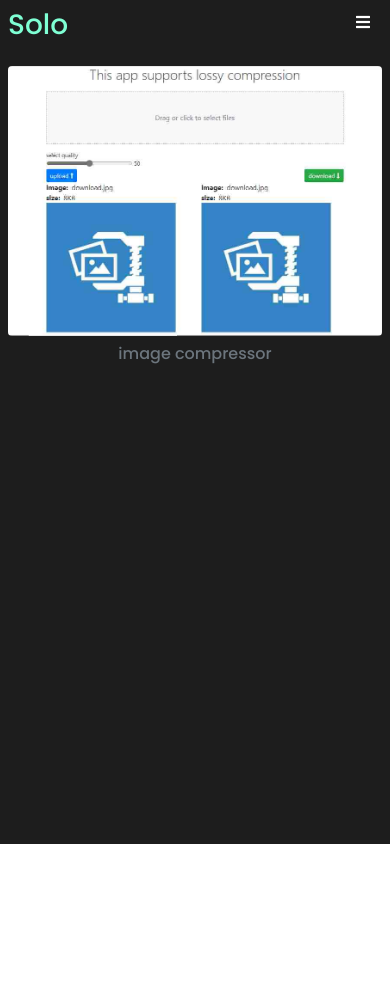
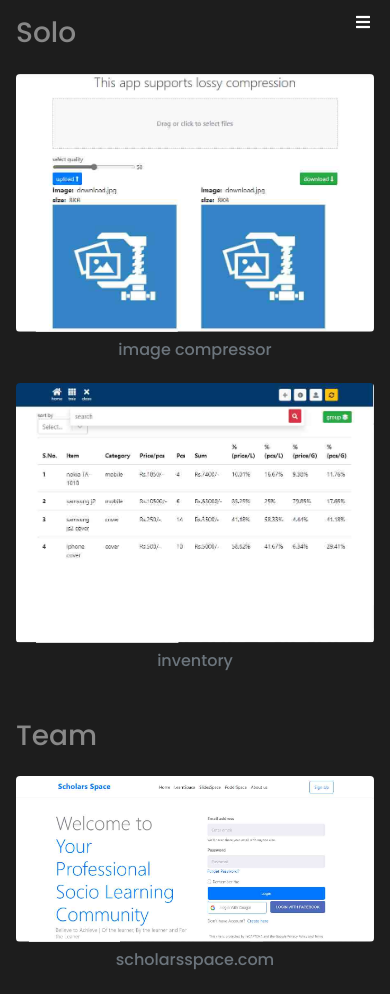
Before and after one commit to Kritish58/portfolio, a React (Create React App) app: page /projects in a window 390 px wide. Before the commit the page ends 844 px from the top, so only its background shows below. Built offline with nearby package versions, Linux system fonts and the light colour scheme; a web font is replaced by a local one.

Commit message:
fixed mobile nav bug

```diff
--- a/src/components/routes/Projects.js
+++ b/src/components/routes/Projects.js
@@ -9,62 +9,9 @@ import inventory from '../../assets/images/projects/inventory.jpg';
 import ssImage from '../../assets/images/projects/ss-image.jpg';
 
 function Projects() {
-  // return (
-  //   <div
-  //     className="p-2"
-  //     style={{
-  //       backgroundColor: '#1D1D1D',
-  //       minHeight: '100vh',
-  //       fontFamily: 'Poppins',
-  //     }}
-  //   >
-  //     <h3 className="p-2 projects-title rb_text" style={{ color: '#888' }}>
-  //       Solo
-  //     </h3>
-  //     <div className="projects-container">
-  //       {/* add new projects in this content manner */}
-  //       <div className=" p-0 col-12 col-sm-6 col-md-4 col-lg-3">
-  //         {/* <div className="image-comp"></div> */}
-  //         <Project
-  //           image={imageComp}
-  //           title={'image compressor'}
-  //           demoLink={'https://image-comp.herokuapp.com/'}
-  //           codeLink={'https://github.com/Kritish58/image_compressor'}
-  //         />
-  //       </div>
-  //       {/* add new projects in this content manner */}
-  //       <div className=" p-0 col-12 col-sm-6 col-md-4 col-lg-3">
-  //         {/* <div className="image-comp"></div> */}
-  //         <Project
-  //           image={inventory}
-  //           title={'inventory'}
-  //           demoLink={'https://inventoryv2.herokuapp.com/'}
-  //           codeLink={'https://github.com/Kritish58/inventory2'}
-  //         />
-  //       </div>
-  //       {/*  */}
-  //     </div>
-  //     <h3 className="p-2 mt-4 projects-title rb_text" style={{ color: '#888' }}>
-  //       Team
-  //     </h3>
-  //     <div className="projects-container">
-  //       {/* add new projects in this content manner */}
-  //       <div className=" p-0 col-12 col-sm-6 col-md-4 col-lg-3">
-  //         {/* <div className="image-comp"></div> */}
-  //         <Project
-  //           title={'scholarsspace.com'}
-  //           image={ssImage}
-  //           demoLink={'https://www.scholarsspace.com/'}
-  //           codeLink={''}
-  //           codePrivate={true}
-  //         />
-  //       </div>
-  //       {/*  */}
-  //     </div>
-  //   </div>
-  // );
   return (
     <div
+      className="p-2"
       style={{
         backgroundColor: '#1D1D1D',
         minHeight: '100vh',
@@ -75,7 +22,9 @@ function Projects() {
         Solo
       </h3>
       <div className="projects-container">
+        {/* add new projects in this content manner */}
         <div className=" p-0 col-12 col-sm-6 col-md-4 col-lg-3">
+          {/* <div className="image-comp"></div> */}
           <Project
             image={imageComp}
             title={'image compressor'}
@@ -83,6 +32,34 @@ function Projects() {
             codeLink={'https://github.com/Kritish58/image_compressor'}
           />
         </div>
+        {/* add new projects in this content manner */}
+        <div className=" p-0 col-12 col-sm-6 col-md-4 col-lg-3">
+          {/* <div className="image-comp"></div> */}
+          <Project
+            image={inventory}
+            title={'inventory'}
+            demoLink={'https://inventoryv2.herokuapp.com/'}
+            codeLink={'https://github.com/Kritish58/inventory2'}
+          />
+        </div>
+        {/*  */}
+      </div>
+      <h3 className="p-2 mt-4 projects-title rb_text" style={{ color: '#888' }}>
+        Team
+      </h3>
+      <div className="projects-container">
+        {/* add new projects in this content manner */}
+        <div className=" p-0 col-12 col-sm-6 col-md-4 col-lg-3">
+          {/* <div className="image-comp"></div> */}
+          <Project
+            title={'scholarsspace.com'}
+            image={ssImage}
+            demoLink={'https://www.scholarsspace.com/'}
+            codeLink={''}
+            codePrivate={true}
+          />
+        </div>
+        {/*  */}
       </div>
     </div>
   );
```
